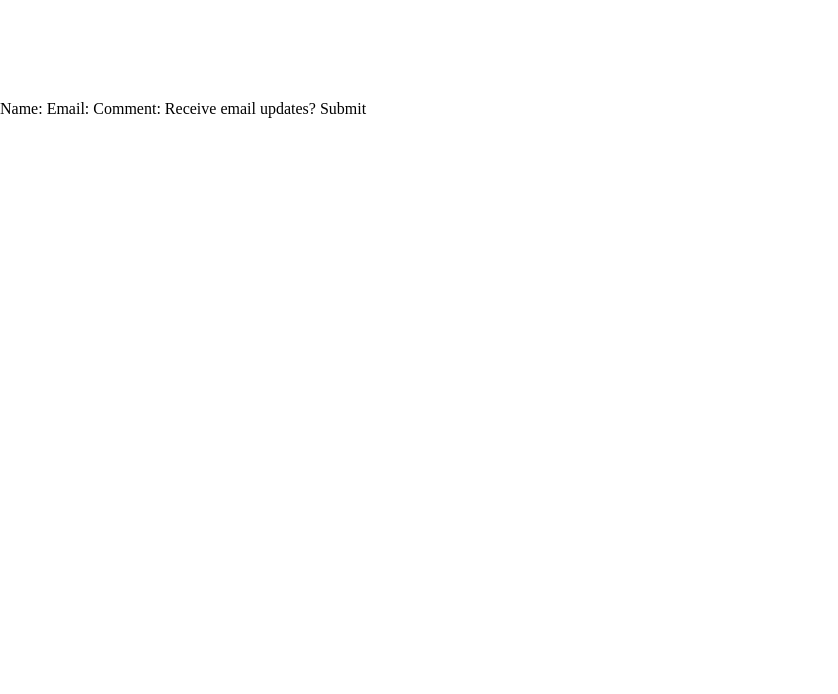
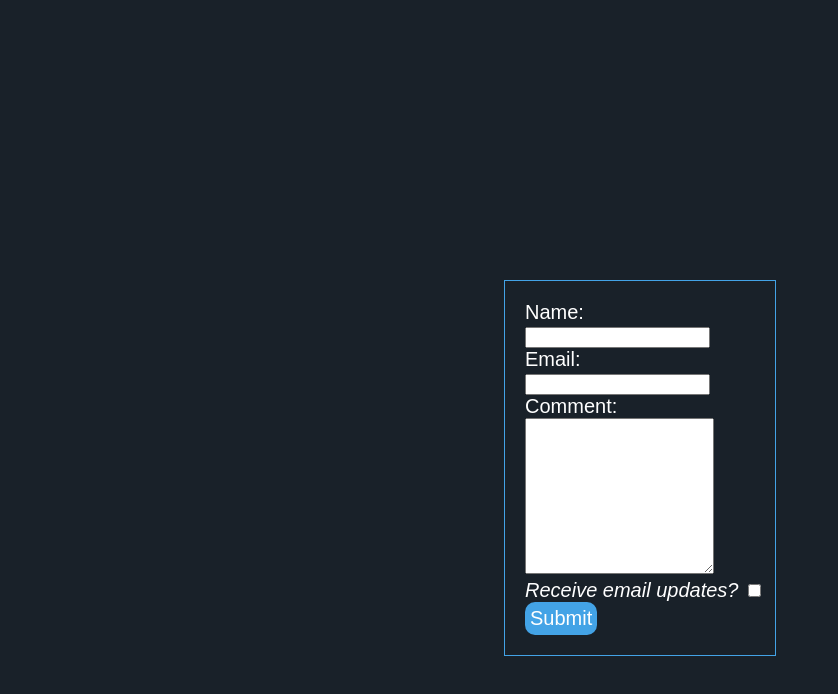
Before and after one commit to ironhack-web-1/w2d1-lab-html-css-iron-comments-RaulFR01, a plain HTML site: page iron-comments/index.html in a window 1280 px wide. Shown: the whole page, without its empty margins (0-838 px from the left). Drawn offline with Linux system fonts and the light colour scheme.

Commit message:
Index.html and style.css modified

```diff
--- a/iron-comments/index.html
+++ b/iron-comments/index.html
@@ -1,19 +1,35 @@
 <!DOCTYPE html>
 <html lang="en">
-<head>
-    <meta charset="UTF-8">
-    <meta http-equiv="X-UA-Compatible" content="IE=edge">
-    <meta name="viewport" content="width=device-width, initial-scale=1.0">
+  <head>
+    <meta charset="UTF-8" />
+    <meta http-equiv="X-UA-Compatible" content="IE=edge" />
+    <meta name="viewport" content="width=device-width, initial-scale=1.0" />
 
-    <title> Iron Comments </title>
+    <title>Iron Comments</title>
 
-    <link rel="stylesheet" type="text/css" href="./styles/style.css">
-</head>
-<body>
+    <link rel="stylesheet" type="text/css" href="./styles/style.css" />
+  </head>
+  <body>
+    <form id="form-container">
+      <label for="Name">Name:</label><br />
+      <input type="text" name="Name" id="Name" /><br />
 
-    <form id="form-container">
-        Name: Email: Comment: Receive email updates? Submit
+      <label for="Email">Email:</label><br />
+      <input type="email" name="mail" id="mail" /><br />
+
+      <label for="Comment">Comment:</label><br />
+      <textarea name="comments" id="" cols="21" rows="10"></textarea><br />
+
+      <label for="Name"><i>Receive email updates?</i></label>
+      <input
+        type="checkbox"
+        name="updates"
+        id="updates"
+        class="button-updates"
+      /><br />
+
+      <label for="submit"></label>
+      <button type="submit" class="submit">Submit</button>
     </form>
-
-</body>
+  </body>
 </html>
--- a/iron-comments/styles/style.css
+++ b/iron-comments/styles/style.css
@@ -1,11 +1,26 @@
 body {
-    padding: 0;
-    margin: 0;
-    padding-top: 100px;
-    width: 100vw;
-
+  padding: 0;
+  margin: 0;
+  padding-top: 280px;
+  width: 100vw;
+  background-color: rgb(25, 33, 41);
+  font-family: Arial;
 }
 
 #form-container {
-    margin: auto;
+  width: 250px;
+  margin: auto;
+  color: rgb(255, 255, 255);
+  border: 1px solid rgb(67, 163, 230);
+  padding: 20px 0px 20px 20px;
+  font-size: 20px;
 }
+
+.submit {
+  background-color: rgb(67, 163, 230);
+  color: rgb(255, 255, 255);
+  border-radius: 10px;
+  font-size: 20px;
+  border: none;
+  padding: 5px;
+}
```
